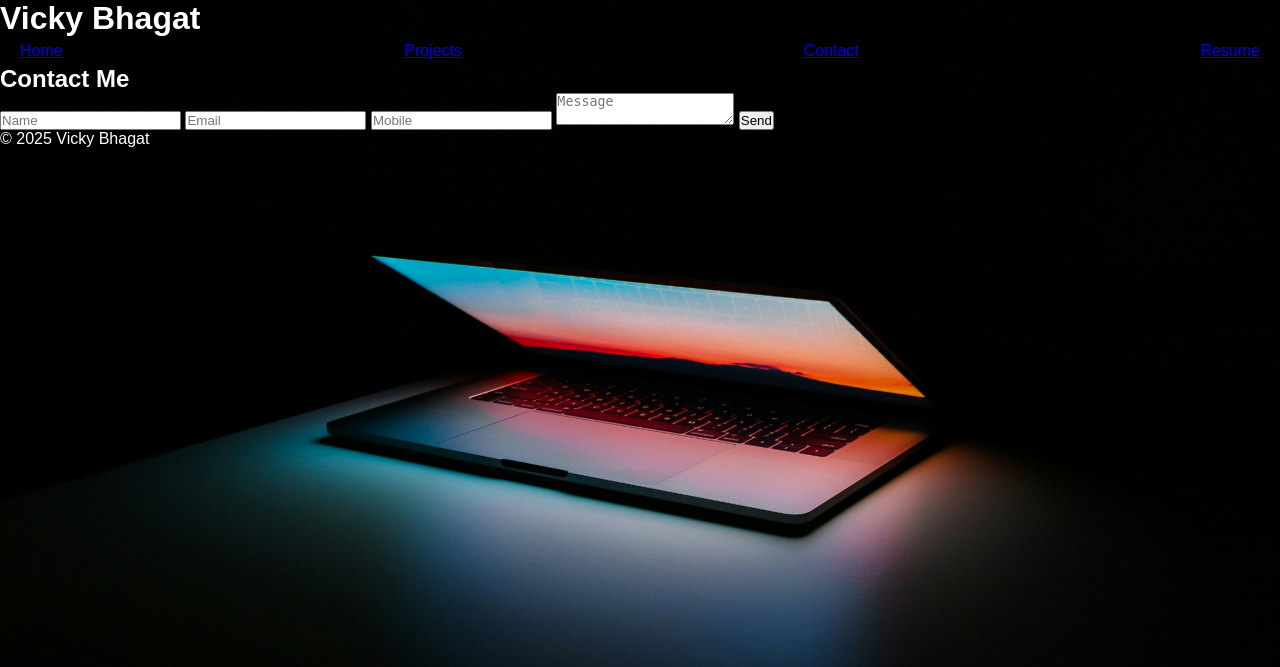
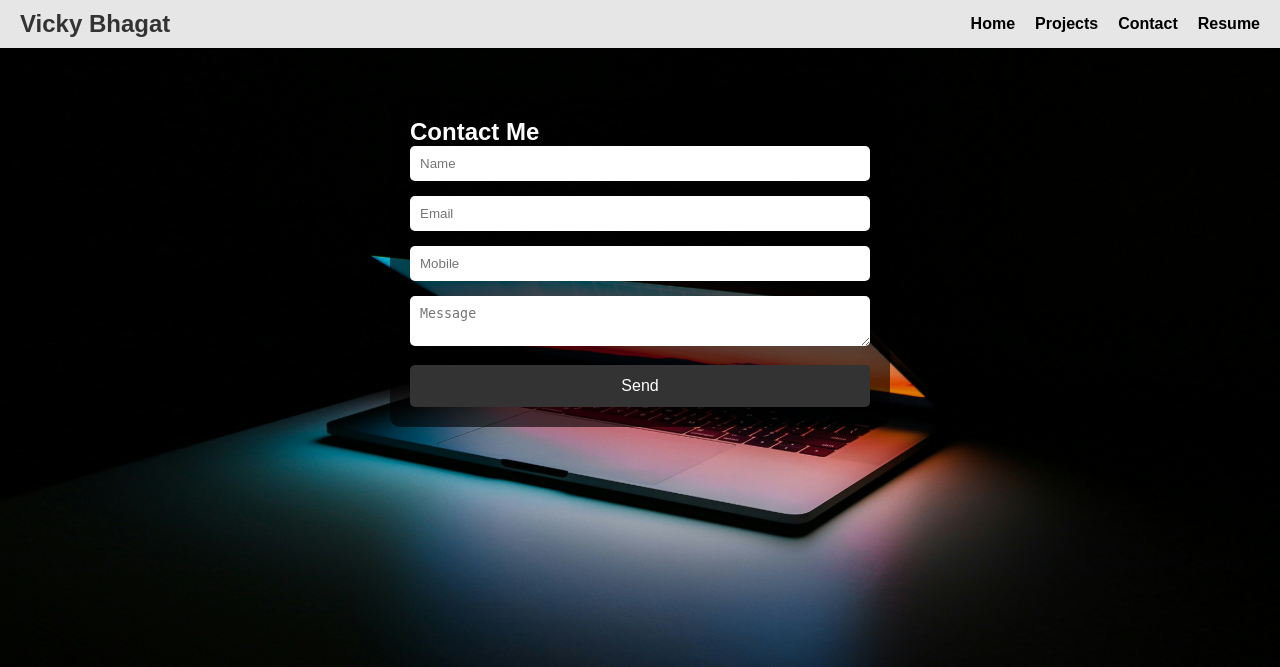
Before and after one commit to vickybhagat18/flask-portfolio, a Flask app: page /contact in a window 1280 px wide. Shown: the top 667 px of the page. Run offline with Flask 3, Linux system fonts and the light colour scheme.

Commit message:
Update background image

```diff
--- a/static/css/style.css
+++ b/static/css/style.css
@@ -86,3 +86,46 @@
 .about p {
   font-size: 1.1rem;
 }
+body {
+  margin: 0;
+  padding: 0;
+  font-family: Arial, sans-serif;
+  background-image: url('/static/images/backimage.jpg');
+  background-size: cover;
+  background-repeat: no-repeat;
+  background-position: center;
+  height: 100vh;
+  color: white;
+}
+
+.form {
+  max-width: 500px;
+  margin: 50px auto;
+  background: rgba(0, 0, 0, 0.6);
+  padding: 20px;
+  border-radius: 10px;
+}
+
+.form input,
+.form textarea {
+  width: 100%;
+  padding: 10px;
+  margin-bottom: 15px;
+  border: none;
+  border-radius: 5px;
+}
+
+.form button {
+  background: #333;
+  color: white;
+  padding: 12px;
+  border: none;
+  border-radius: 5px;
+  width: 100%;
+  font-size: 16px;
+  cursor: pointer;
+}
+
+.form button:hover {
+  background: #555;
+}
--- a/templates/base.html
+++ b/templates/base.html
@@ -1,27 +1,58 @@
 <!DOCTYPE html>
 <html lang="en">
 <head>
-  <meta charset="UTF-8">
+  <meta charset="UTF-8" />
+  <meta name="viewport" content="width=device-width, initial-scale=1.0"/>
   <title>Vicky Bhagat</title>
-  <link rel="stylesheet" href="{{ url_for('static', filename='css/style.css') }}">
+  <link rel="stylesheet" href="{{ url_for('static', filename='css/style.css') }}" />
+  <style>
+    nav {
+      background-color: rgba(255, 255, 255, 0.9);
+      padding: 10px 20px;
+      display: flex;
+      justify-content: space-between;
+      align-items: center;
+      position: sticky;
+      top: 0;
+      z-index: 999;
+      box-shadow: 0 2px 5px rgba(0,0,0,0.1);
+    }
+    nav h1 {
+      margin: 0;
+      font-size: 24px;
+      color: #333;
+    }
+    nav ul {
+      list-style: none;
+      display: flex;
+      gap: 20px;
+    }
+    nav ul li {
+      display: inline;
+    }
+    nav ul li a {
+      text-decoration: none;
+      color: black; /* Black text in navbar */
+      font-weight: bold;
+      transition: color 0.3s ease;
+    }
+    nav ul li a:hover {
+      color: #007bff;
+    }
+  </style>
 </head>
 <body>
-  <header>
-    <div class="container">
-      <h1>Vicky Bhagat</h1>
-      <nav>
-        <a href="/">Home</a>
-        <a href="/projects">Projects</a>
-        <a href="/contact">Contact</a>
-        <a href="/resume">Resume</a>
-      </nav>
-    </div>
-  </header>
-  <main class="container">
-    {% block content %}{% endblock %}
-  </main>
-  <footer class="container small">
-    &copy; 2025 Vicky Bhagat
-  </footer>
+  <!-- Navbar -->
+  <nav>
+    <h1>Vicky Bhagat</h1>
+    <ul>
+      <li><a href="{{ url_for('home') }}">Home</a></li>
+      <li><a href="{{ url_for('projects') }}">Projects</a></li>
+      <li><a href="{{ url_for('contact') }}">Contact</a></li>
+      <li><a href="{{ url_for('static', filename='resume/Vicky_Bhagat_Resume.pdf') }}" target="_blank">Resume</a></li>
+    </ul>
+  </nav>
+
+  {% block content %}{% endblock %}
 </body>
 </html>
--- a/templates/contact.html
+++ b/templates/contact.html
@@ -1,7 +1,9 @@
 {% extends 'base.html' %}
 {% block content %}
+<section class="contact-section">
+  <div class="form">
     <h2>Contact Me</h2>
-<form method="POST" action="/contact" class="form">
+    <form method="POST" action="/contact">
       <input name="name" type="text" placeholder="Name" required>
       <input name="email" type="email" placeholder="Email" required>
       <input name="mobile" type="tel" placeholder="Mobile" required>
@@ -11,4 +13,6 @@
     {% if success %}
       <p class="success">✔ Message received</p>
     {% endif %}
+  </div>
+</section>
 {% endblock %}
```
Lines whose indentation alone changed are shown as unchanged.
